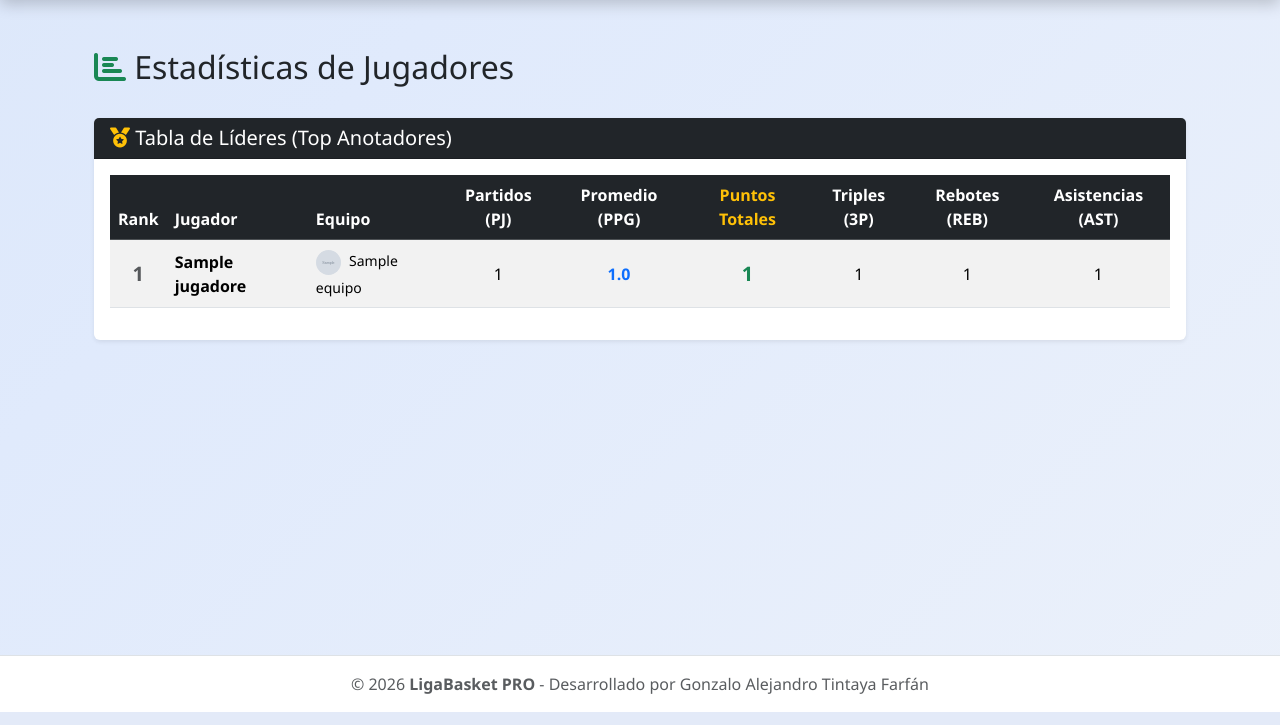
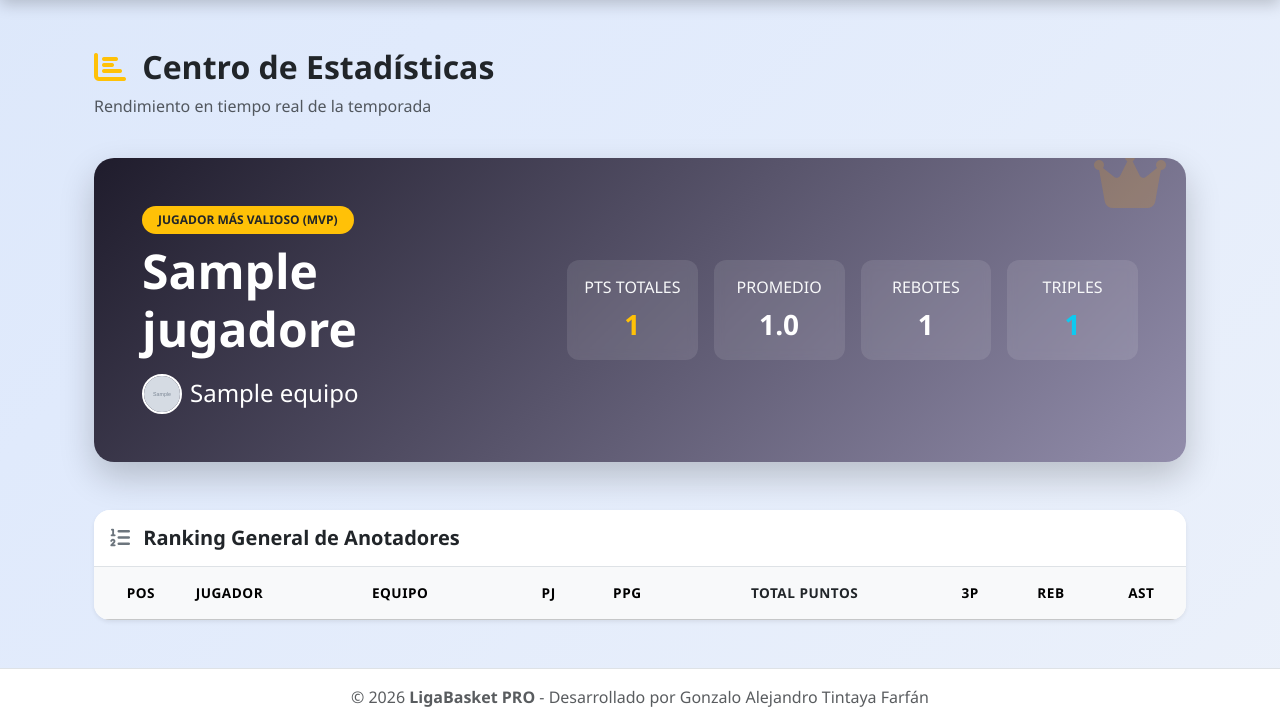
Before and after one commit to alejandro-galo/proyecto-software, a PHP site: page /modules/estadisticas/index.php in a window 1280 px wide. Shown: the part 88-813 px from the top of the page. Run offline with PHP 8.4, Linux system fonts and the light colour scheme; a user stored in the database is signed in; tables that the repository leaves empty hold one stand-in row (values such as "Sample post"); grey boxes marked "Sample" are stand-in pictures; lists and menus that the app fills with data are empty; some libraries are stand-ins or nearby versions.

Commit message:
Implementada la lógica y vista para el MVP y Tabla de Líderes

```diff
--- a/modules/estadisticas/index.php
+++ b/modules/estadisticas/index.php
@@ -1,14 +1,14 @@
 <?php
-
 require_once '../../config/database.php';
 
 if (!isset($_SESSION['id_usuario'])) {
-    redirigir("../auth/login.php");
+    header("Location: ../auth/login.php");
+    exit();
 }
 
 require_once '../../includes/header.php';
 
-// Consulta SQL avanzada para sumar estadísticas agrupadas por jugador
+// Consulta SQL (Mantenemos tu excelente lógica relacional)
 $query = "SELECT j.nombre_completo, e.nombre AS nombre_equipo, e.logo_url,
                  COUNT(ejp.id_partido) AS partidos_jugados,
                  SUM(ejp.puntos_anotados) AS total_puntos,
@@ -24,57 +24,170 @@ $query = "SELECT j.nombre_completo, e.nombre AS nombre_equipo, e.logo_url,
           LIMIT 20";
 
 $resultado = $conexion->query($query);
+
+// Extraemos todos los resultados a un arreglo para poder separar al MVP del resto
+$ranking = [];
+if ($resultado && $resultado->num_rows > 0) {
+    while ($row = $resultado->fetch_assoc()) {
+        $ranking[] = $row;
+    }
+}
+
+// El MVP es el primer elemento del arreglo (índice 0)
+$mvp = $ranking[0] ?? null;
 ?>
 
-<div class="container-fluid mt-4">
+<style>
+    /* Estilos Premium para la tarjeta del MVP */
+    .mvp-card {
+        background: linear-gradient(135deg, #1f1c2c 0%, #928dab 100%);
+        border: none;
+        border-radius: 20px;
+        color: white;
+        box-shadow: 0 15px 35px rgba(0,0,0,0.2);
+        position: relative;
+        overflow: hidden;
+    }
+    .mvp-crown {
+        font-size: 4rem;
+        color: #f59e0b; /* Oro */
+        position: absolute;
+        top: -10px;
+        right: 20px;
+        opacity: 0.2;
+    }
+    .stat-box {
+        background: rgba(255, 255, 255, 0.1);
+        border-radius: 12px;
+        padding: 15px;
+        backdrop-filter: blur(5px);
+        text-align: center;
+    }
+    .table-ranking th {
+        font-size: 0.85rem;
+        text-transform: uppercase;
+        letter-spacing: 0.5px;
+    }
+</style>
+
+<div class="container-fluid mt-4 mb-5">
     <div class="d-flex justify-content-between align-items-center mb-4">
-        <h2><i class="fas fa-chart-bar text-success"></i> Estadísticas de Jugadores</h2>
+        <div>
+            <h2 class="fw-bold"><i class="fas fa-chart-bar text-warning me-2"></i> Centro de Estadísticas</h2>
+            <p class="text-muted">Rendimiento en tiempo real de la temporada</p>
+        </div>
     </div>
 
-    <div class="card shadow-sm border-0">
-        <div class="card-header bg-dark text-white">
-            <h5 class="mb-0"><i class="fas fa-medal text-warning"></i> Tabla de Líderes (Top Anotadores)</h5>
+    <?php if ($mvp): ?>
+    <div class="card mvp-card mb-5">
+        <i class="fas fa-crown mvp-crown"></i>
+        <div class="card-body p-4 p-md-5">
+            <div class="row align-items-center">
+                <div class="col-md-5 text-center text-md-start mb-4 mb-md-0">
+                    <span class="badge bg-warning text-dark mb-2 px-3 py-2 rounded-pill fw-bold">JUGADOR MÁS VALIOSO (MVP)</span>
+                    <h1 class="display-5 fw-bold mb-1"><?php echo htmlspecialchars($mvp['nombre_completo']); ?></h1>
+                    <div class="d-flex align-items-center justify-content-center justify-content-md-start mt-3">
+                        <?php if(!empty($mvp['logo_url'])): ?>
+                            <img src="../../<?php echo htmlspecialchars($mvp['logo_url']); ?>" width="40" height="40" class="rounded-circle me-2 border border-2 border-white" style="object-fit: cover;">
+                        <?php else: ?>
+                            <i class="fas fa-shield-alt fs-3 me-2"></i>
+                        <?php endif; ?>
+                        <h4 class="mb-0 fw-light"><?php echo htmlspecialchars($mvp['nombre_equipo']); ?></h4>
+                    </div>
+                </div>
+
+                <div class="col-md-7">
+                    <div class="row g-3">
+                        <div class="col-6 col-lg-3">
+                            <div class="stat-box">
+                                <div class="fs-6 text-uppercase text-light mb-1">PTS Totales</div>
+                                <div class="fs-3 fw-bold text-warning"><?php echo $mvp['total_puntos']; ?></div>
+                            </div>
+                        </div>
+                        <div class="col-6 col-lg-3">
+                            <div class="stat-box">
+                                <div class="fs-6 text-uppercase text-light mb-1">Promedio</div>
+                                <div class="fs-3 fw-bold"><?php echo $mvp['promedio_puntos']; ?></div>
+                            </div>
+                        </div>
+                        <div class="col-6 col-lg-3">
+                            <div class="stat-box">
+                                <div class="fs-6 text-uppercase text-light mb-1">Rebotes</div>
+                                <div class="fs-3 fw-bold"><?php echo $mvp['total_rebotes']; ?></div>
+                            </div>
+                        </div>
+                        <div class="col-6 col-lg-3">
+                            <div class="stat-box">
+                                <div class="fs-6 text-uppercase text-light mb-1">Triples</div>
+                                <div class="fs-3 fw-bold text-info"><?php echo $mvp['total_triples']; ?></div>
+                            </div>
+                        </div>
+                    </div>
+                </div>
+            </div>
         </div>
-        <div class="card-body">
+    </div>
+    <?php endif; ?>
+
+    <div class="card shadow-sm border-0 rounded-4 overflow-hidden">
+        <div class="card-header bg-white border-bottom py-3">
+            <h5 class="mb-0 fw-bold"><i class="fas fa-list-ol text-secondary me-2"></i> Ranking General de Anotadores</h5>
+        </div>
+        <div class="card-body p-0">
             <div class="table-responsive">
-                <table class="table table-hover table-striped align-middle text-center">
-                    <thead class="table-dark">
+                <table class="table table-hover align-middle table-ranking mb-0 text-center">
+                    <thead class="table-light text-secondary">
                         <tr>
-                            <th>Rank</th>
-                            <th class="text-start">Jugador</th>
-                            <th class="text-start">Equipo</th>
-                            <th>Partidos (PJ)</th>
-                            <th>Promedio (PPG)</th>
-                            <th class="text-warning">Puntos Totales</th>
-                            <th>Triples (3P)</th>
-                            <th>Rebotes (REB)</th>
-                            <th>Asistencias (AST)</th>
+                            <th class="py-3">Pos</th>
+                            <th class="text-start py-3">Jugador</th>
+                            <th class="text-start py-3">Equipo</th>
+                            <th class="py-3">PJ</th>
+                            <th class="py-3">PPG</th>
+                            <th class="text-dark fw-bold py-3">Total Puntos</th>
+                            <th class="py-3">3P</th>
+                            <th class="py-3">REB</th>
+                            <th class="py-3">AST</th>
                         </tr>
                     </thead>
                     <tbody>
-                        <?php if ($resultado && $resultado->num_rows > 0): ?>
+                        <?php if (count($ranking) > 1): ?>
                             <?php
-                            $rank = 1;
-                            while ($row = $resultado->fetch_assoc()):
+                            // Comenzamos el bucle desde el índice 1 (el puesto 2), ya que el índice 0 es el MVP
+                            for ($i = 1; $i < count($ranking); $i++):
+                                $row = $ranking[$i];
+                                $posicion = $i + 1;
                             ?>
                             <tr>
-                                <td class="fw-bold fs-5 text-muted"><?php echo $rank++; ?></td>
-                                <td class="text-start fw-bold"><?php echo htmlspecialchars($row['nombre_completo']); ?></td>
+                                <td class="fw-bold fs-5">
+                                    <?php if ($posicion == 2): ?>
+                                        <i class="fas fa-medal text-secondary" title="Plata"></i>
+                                    <?php elseif ($posicion == 3): ?>
+                                        <i class="fas fa-medal" style="color: #cd7f32;" title="Bronce"></i>
+                                    <?php else: ?>
+                                        <span class="text-muted"><?php echo $posicion; ?></span>
+                                    <?php endif; ?>
+                                </td>
+                                <td class="text-start fw-bold text-dark"><?php echo htmlspecialchars($row['nombre_completo']); ?></td>
                                 <td class="text-start">
-                                    <img src="../../<?php echo htmlspecialchars($row['logo_url']); ?>" width="25" height="25" class="rounded-circle me-1" style="object-fit: cover;">
-                                    <small><?php echo htmlspecialchars($row['nombre_equipo']); ?></small>
+                                    <?php if(!empty($row['logo_url'])): ?>
+                                        <img src="../../<?php echo htmlspecialchars($row['logo_url']); ?>" width="28" height="28" class="rounded-circle me-2 shadow-sm" style="object-fit: cover;">
+                                    <?php endif; ?>
+                                    <small class="text-muted fw-semibold"><?php echo htmlspecialchars($row['nombre_equipo']); ?></small>
                                 </td>
-                                <td><?php echo $row['partidos_jugados']; ?></td>
-                                <td class="fw-bold text-primary"><?php echo $row['promedio_puntos']; ?></td>
-                                <td class="fw-bold fs-5 text-success"><?php echo $row['total_puntos']; ?></td>
-                                <td><?php echo $row['total_triples']; ?></td>
-                                <td><?php echo $row['total_rebotes']; ?></td>
-                                <td><?php echo $row['total_asistencias']; ?></td>
+                                <td class="text-muted"><?php echo $row['partidos_jugados']; ?></td>
+                                <td class="fw-semibold"><?php echo $row['promedio_puntos']; ?></td>
+                                <td class="fw-bold fs-6 bg-light text-dark"><?php echo $row['total_puntos']; ?></td>
+                                <td class="text-muted"><?php echo $row['total_triples']; ?></td>
+                                <td class="text-muted"><?php echo $row['total_rebotes']; ?></td>
+                                <td class="text-muted"><?php echo $row['total_asistencias']; ?></td>
                             </tr>
-                            <?php endwhile; ?>
-                        <?php else: ?>
+                            <?php endfor; ?>
+                        <?php elseif (count($ranking) == 0): ?>
                             <tr>
-                                <td colspan="9" class="p-5 text-muted">Aún no hay estadísticas registradas en los partidos.</td>
+                                <td colspan="9" class="p-5 text-muted fs-5">
+                                    <i class="fas fa-basketball-ball fs-1 text-light mb-3 d-block"></i>
+                                    Aún no hay estadísticas registradas en los partidos.
+                                </td>
                             </tr>
                         <?php endif; ?>
                     </tbody>
```
